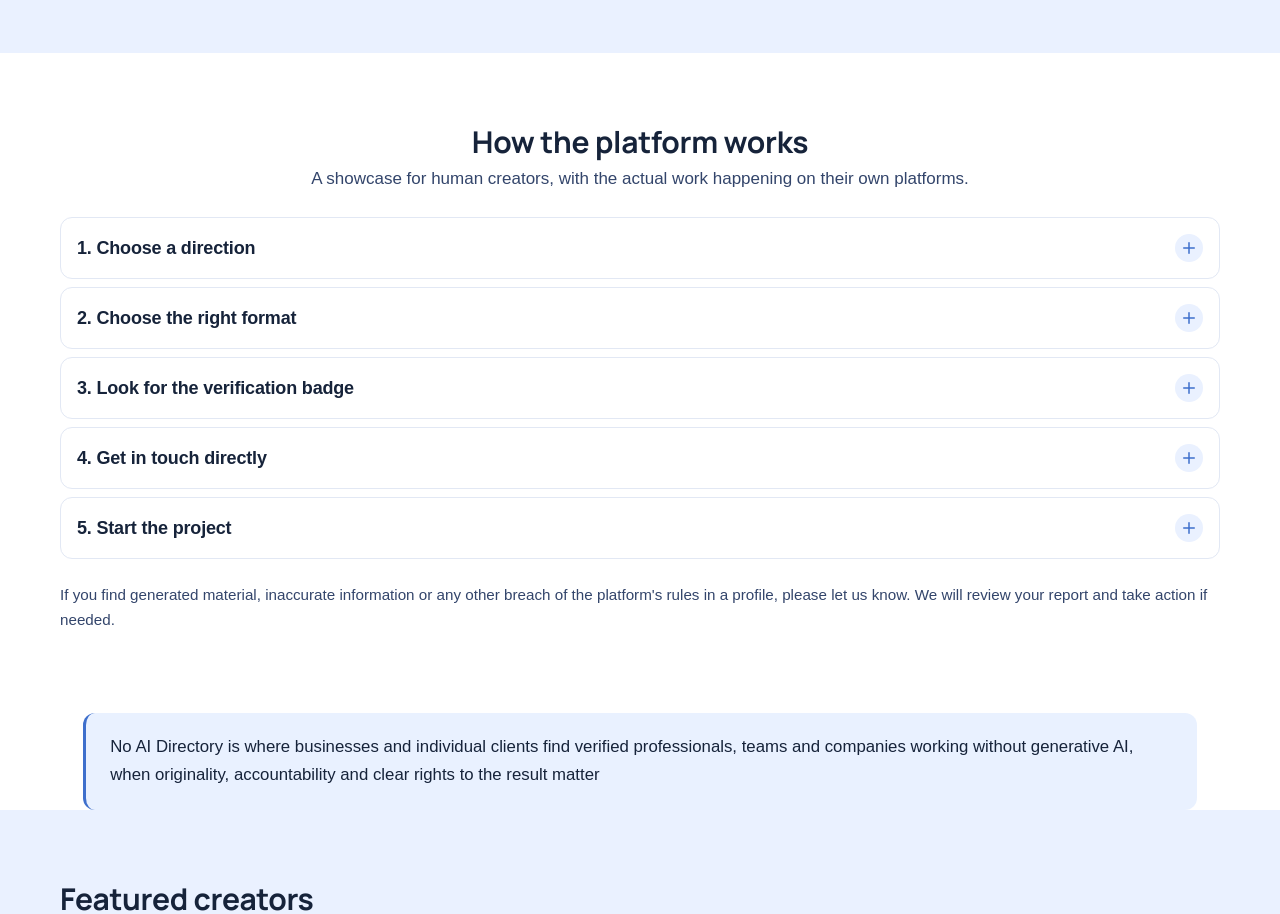
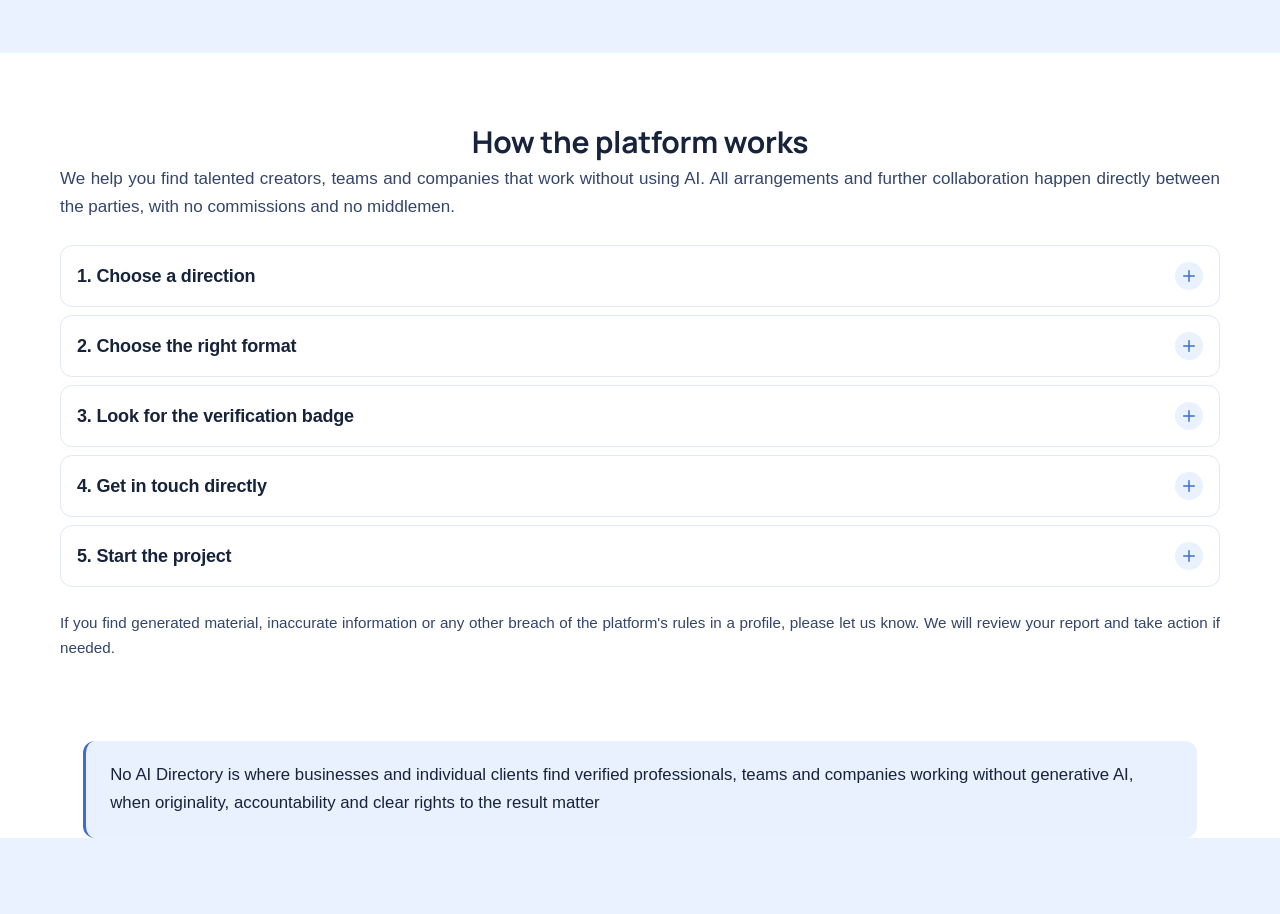
Before and after one commit to dm100usa-oss/no-ai-marketplace, a Next.js app: page /en in a window 1280 px wide. Shown: the part 3320-4234 px from the top of the page. Built offline with nearby package versions, Linux system fonts and the light colour scheme; a web font is replaced by a local one.

Commit message:
Add files via upload

```diff
--- a/src/app/[lang]/page.tsx
+++ b/src/app/[lang]/page.tsx
@@ -434,16 +434,16 @@ export default async function HomePage({
       {/* ---------- How the platform works ---------- */}
       <section className="section">
         <div className="container-page">
-          <div className="mb-6 text-center">
-            <h2>{dict.home.howItWorks}</h2>
-            <p className="lead mt-1.5">{dict.home.howItWorksSub}</p>
+          <div className="mb-6">
+            <h2 className="text-center">{dict.home.howItWorks}</h2>
+            <p className="lead mt-1.5 text-justify">{dict.home.howItWorksSub}</p>
           </div>
           <FAQAccordion
             lang={locale}
             items={dict.home.howSteps}
           />
           <p
-            className="mt-6 text-[0.95rem] leading-relaxed"
+            className="mt-6 text-justify text-[0.95rem] leading-relaxed"
             style={{ color: "var(--color-muted)" }}
           >
             {dict.home.howReport}
--- a/src/i18n/dictionaries/en.ts
+++ b/src/i18n/dictionaries/en.ts
@@ -150,7 +150,7 @@ export const en: Dictionary = {
     popularCategoriesSub: "Go straight to the specialization you need",
     howItWorks: "How the platform works",
     howItWorksSub:
-      "A showcase for human creators, with the actual work happening on their own platforms.",
+      "We help you find talented creators, teams and companies that work without using AI. All arrangements and further collaboration happen directly between the parties, with no commissions and no middlemen.",
     howSteps: [
       {
         q: "1. Choose a direction",
--- a/src/i18n/dictionaries/ru.ts
+++ b/src/i18n/dictionaries/ru.ts
@@ -151,7 +151,7 @@ export const ru: Dictionary = {
     popularCategoriesSub: "Переходите сразу к нужной вам специализации",
     howItWorks: "Как работает платформа",
     howItWorksSub:
-      "Витрина для авторов. Сама работа происходит у них на площадках.",
+      "Мы помогаем находить талантливых авторов, команды и компании, работающих без использования ИИ. Все договоренности и дальнейшее сотрудничество происходят напрямую между сторонами, без комиссий и посредников.",
     howSteps: [
       {
         q: "1. Выберите направление",
```
